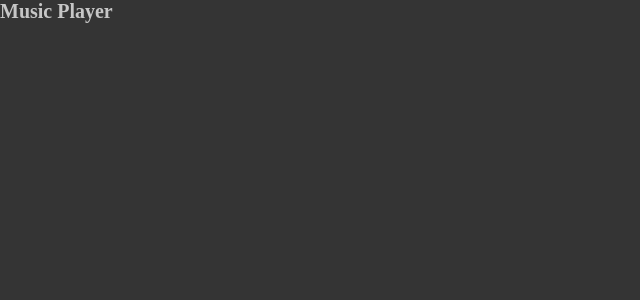
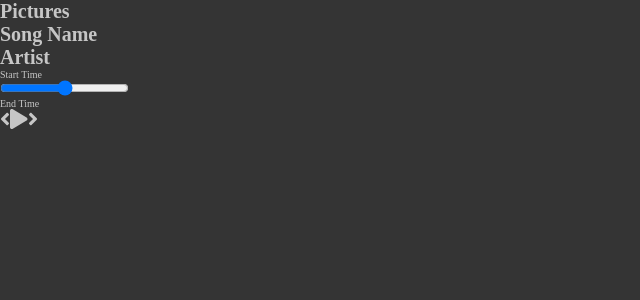
Before and after one commit to J-Nz/music-player, a React (Create React App) app: page / in a window 1280 px wide. Shown: the top 300 px of the page, without its empty margins (0-640 px from the left). Built offline with nearby package versions, Linux system fonts and the light colour scheme.

Commit message:
initial setup

```diff
--- a/package.json
+++ b/package.json
@@ -3,6 +3,9 @@
   "version": "0.1.0",
   "private": true,
   "dependencies": {
+    "@fortawesome/fontawesome-svg-core": "^1.2.35",
+    "@fortawesome/free-solid-svg-icons": "^5.15.3",
+    "@fortawesome/react-fontawesome": "^0.1.14",
     "@testing-library/jest-dom": "^5.11.10",
     "@testing-library/react": "^11.2.6",
     "@testing-library/user-event": "^12.8.3",
--- a/src/App.js
+++ b/src/App.js
@@ -1,12 +1,18 @@
-//Import Component
-import style from "./styles/App.module.css";
+import React from "react";
+// style
+import styles from "./styles/App.module.css";
+
+// components
+import Player from "./components/Player";
+import Song from "./components/Song";
 
 function App() {
-  return (
-    <div className="App">
-        <h1 className={style.title}>Music Player</h1>
-    </div>
-  );
+    return (
+        <div className={styles.App}>
+            <Song/>
+            <Player/>
+        </div>
+    );
 }
 
 export default App;
--- /dev/null
+++ b/src/components/Player.js
@@ -0,0 +1,30 @@
+import React from "react";
+// style
+import styles from "../styles/Player.module.css";
+// fontawesome
+import {FontAwesomeIcon} from "@fortawesome/react-fontawesome";
+import {
+    faPlay,
+    faAngleLeft,
+    faAngleRight
+} from "@fortawesome/free-solid-svg-icons";
+
+
+const Player = () => {
+    return (
+        <div className={styles.player}>
+            <div className={styles.timeControl}>
+                <p>Start Time</p>
+                <input type="range"/>
+                <p>End Time</p>
+            </div>
+            <div className={styles.playControl}>
+                <FontAwesomeIcon className={styles.skipBack} size="2x" icon={faAngleLeft}/>
+                <FontAwesomeIcon className={styles.play} size="2x" icon={faPlay}/>
+                <FontAwesomeIcon className={styles.skipForward} size="2x" icon={faAngleRight}/>
+            </div>
+        </div>
+    );
+};
+
+export default Player;
--- /dev/null
+++ b/src/components/Song.js
@@ -0,0 +1,14 @@
+import React from "react";
+import styles from "../styles/Song.module.css";
+
+const Song = () => {
+    return (
+        <div className={styles.songContainer}>
+            <h1>Pictures</h1>
+            <h1>Song Name</h1>
+            <h1>Artist</h1>
+        </div>
+    );
+};
+
+export default Song;
--- a/src/styles/App.module.css
+++ b/src/styles/App.module.css
@@ -1,3 +1,3 @@
-.title {
-    color: #c6c6c6;
+.App {
+
 }
--- /dev/null
+++ b/src/styles/Player.module.css
@@ -0,0 +1,23 @@
+.player {
+
+}
+
+.time-control {
+
+}
+
+.play-control {
+
+}
+
+.play {
+
+}
+
+.skip-back {
+
+}
+
+.skip-forward {
+
+}
--- /dev/null
+++ b/src/styles/Song.module.css
@@ -0,0 +1,8 @@
+.song-container {
+    min-height: 60vh;
+    background: lightblue;
+    display: flex;
+    flex-direction: column;
+    justify-content: center;
+    align-items: center;
+}
```
Also changed, not shown: 1 other file (tests, documents, lock files or other folders).
